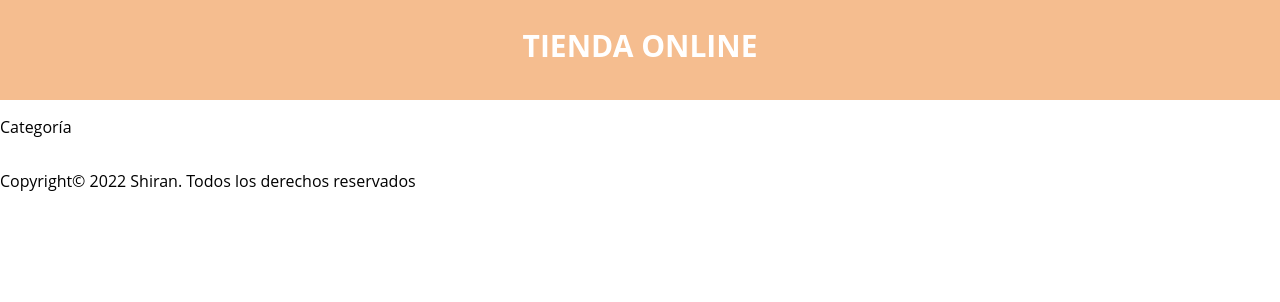
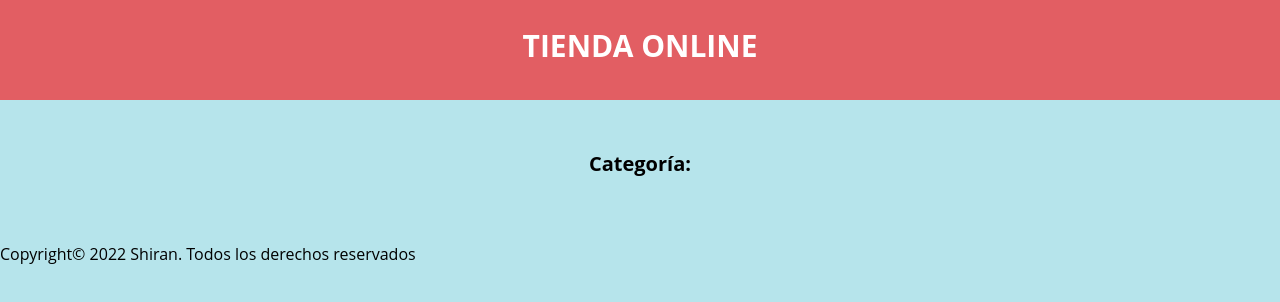
Before and after one commit to shiran-trrzs/online-store, a website: page src/index.html in a window 1280 px wide. Drawn offline with Linux system fonts and the light colour scheme; no server answers.

Commit message:
Style: filter option

```diff
--- a/src/index.html
+++ b/src/index.html
@@ -14,7 +14,7 @@
     </header>
 
     <section class="filterSection" id="filterSection">
-        <p> Categoría </p>
+        <p> Categoría: </p>
     </section>
 
     <main>
--- a/src/style.css
+++ b/src/style.css
@@ -1,16 +1,37 @@
 body{
     font-family: 'Open Sans', sans-serif;
     margin:0%;
+    background-color: rgb(182, 228, 235);
 }
 
 .logo {
-    background: rgba(242, 164, 100, 0.723);
+    background: rgb(226, 94, 99);
     height: 100px;
-    color: #fff;
+    color: rgb(255, 255, 255);
     font-weight: normal;
     font-size: 20px;
     display: flex;
     justify-content: center;
+}
+
+.filterSection {
+    height: 100%;
+    margin-top: 30px;
+    margin-bottom: 30px;
+    display: flex;
+    align-items: center;
+    justify-content: center;
+    font-size: 20px;
+    font-weight: bold;
+}
+
+.chooseCategory {
+    border: none;
+    height: 5vh;
+    border-radius: 10px;
+    font-size: 16px;
+    margin: 30px;
+    text-align: center;
 }
 
 #showProducts {
@@ -27,6 +48,7 @@ body{
     flex-direction: column;
     box-shadow: 2px 2px 2px 1px #0003;
     border-radius: 10px;
+    background-color: rgb(255, 255, 255);
 }
 
 .prodImg {
@@ -36,6 +58,7 @@ body{
 
 img {
     height: 250px;
+    margin: 20px;
 }
 
 .textDetProd {
```
